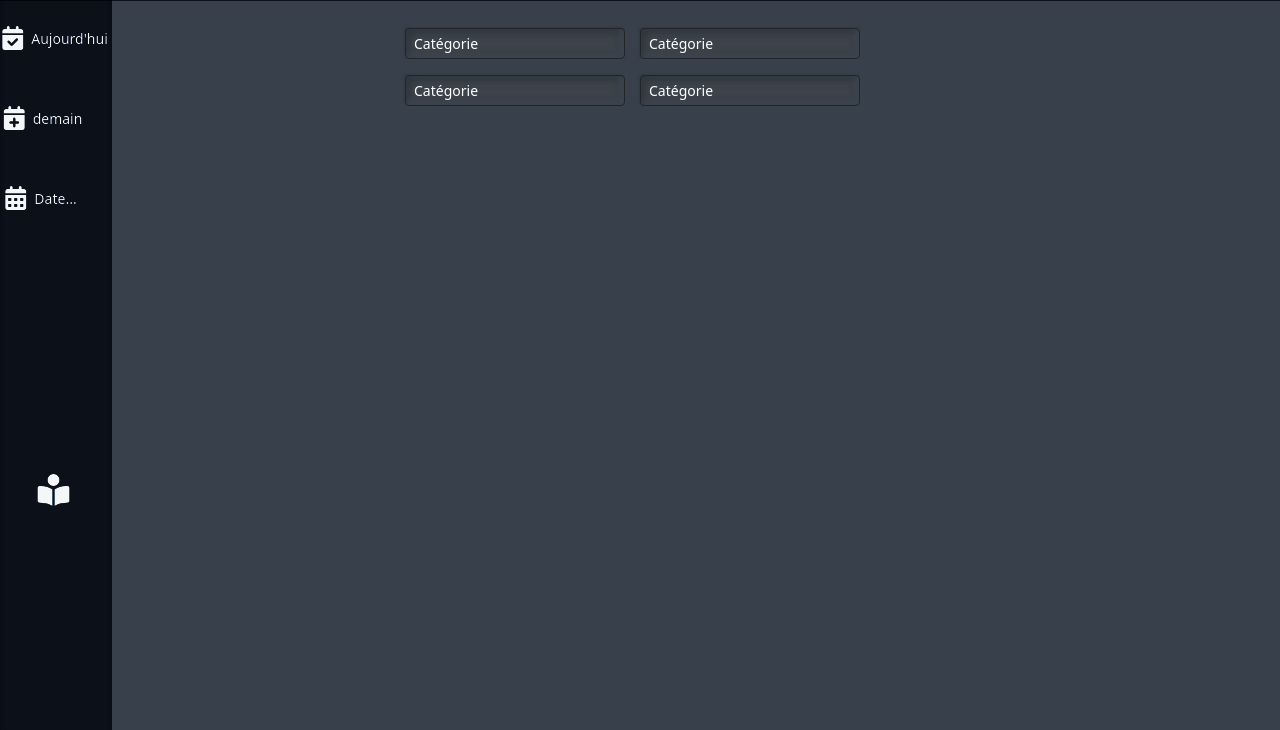
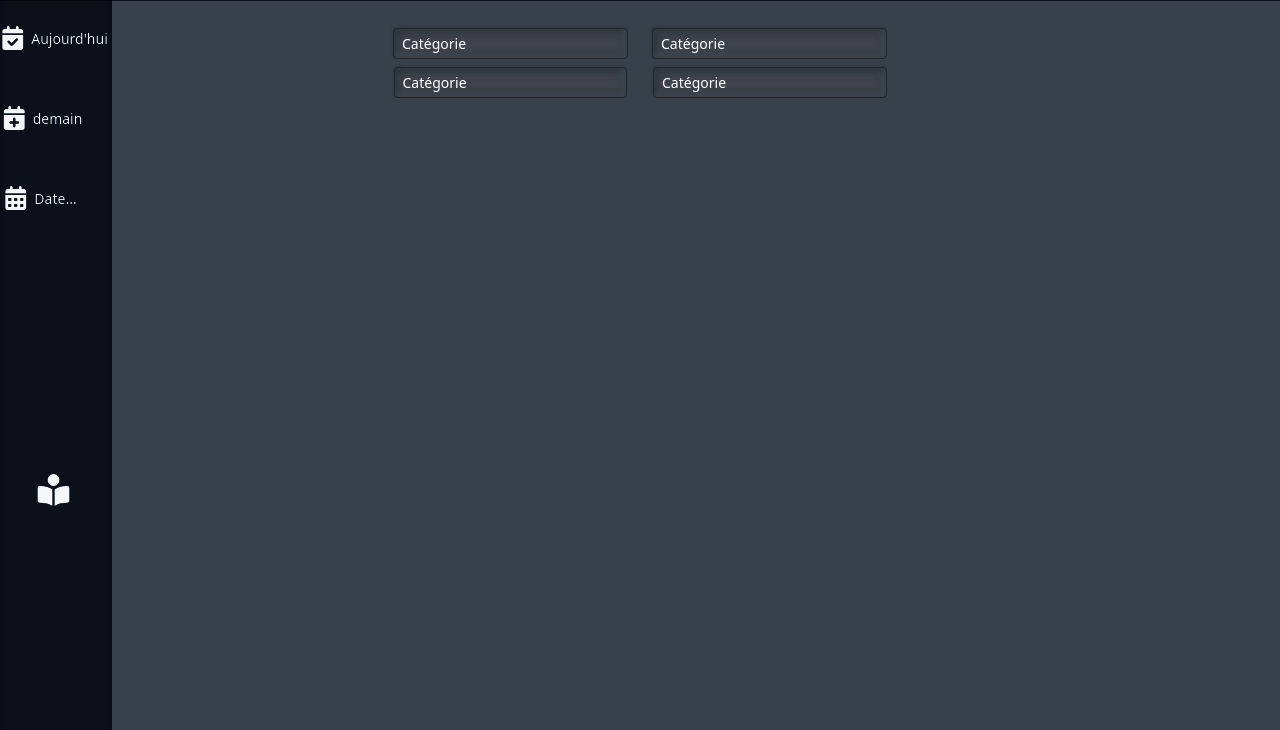
Before and after one commit to Darkheadbanger/todolist_alone, a website built with webpack: page index.html in a window 1280 px wide. Shown: the part 70-800 px from the top of the page. Built offline with nearby package versions, Linux system fonts and the light colour scheme.

Commit message:
add input done

```diff
--- a/index.html
+++ b/index.html
@@ -108,44 +108,14 @@
         </div>
       </nav>
     </header>
+
     <section>
-      <div class="container">
-        <form action="">
-          <div class=" d-flex flex-column mt-5">
-            <div class="d-flex mb-3">
+      <form class="container" action="">
+        <div class="row mt-5">
+          <div class="col">
             <input
               type="text"
-                class="form-control col form-control-sm w-25 mr-sm-1 border border-dark rounded input-top input-top__shadow input-top--bg-color"
-                autocomplete="search-keyword-suggestions"
-                maxlength="500"
-                aria-hidden="true"
-                value=""
-                placeholder="Catégorie"
-              />
-              <input
-                type="text"
-                class="form-control col form-control-sm w-25 mr-sm-1 border border-dark rounded input-top input-top__shadow input-top--bg-color"
-                autocomplete="search-keyword-suggestions"
-                maxlength="500"
-                aria-hidden="true"
-                value=""
-                placeholder="Catégorie"
-              />
-              <!-- <button class="button">Ajouter</button> -->
-            </div>
-            <div class="d-flex">
-              <input
-                type="text"
-                class="form-control col form-control-sm w-25 mr-sm-1 border border-dark rounded input-top input-top__shadow input-top--bg-color"
-                autocomplete="search-keyword-suggestions"
-                maxlength="500"
-                aria-hidden="true"
-                value=""
-                placeholder="Catégorie"
-              />
-              <input
-                type="text"
-                class="form-control col form-control-sm w-25 mr-sm-1 border border-dark rounded input-top input-top__shadow input-top--bg-color"
+              class="form-control form-control-sm border border-dark rounded input-top input-top__shadow input-top--bg-color"
               autocomplete="search-keyword-suggestions"
               maxlength="500"
               aria-hidden="true"
@@ -153,6 +123,43 @@
               placeholder="Catégorie"
             />
           </div>
+          <div class="col">
+            <input
+              type="text"
+              class="form-control form-control-sm border border-dark rounded input-top input-top__shadow input-top--bg-color"
+              autocomplete="search-keyword-suggestions"
+              maxlength="500"
+              aria-hidden="true"
+              value=""
+              placeholder="Catégorie"
+            />
+          </div>
+        </div>
+        <div class="row mt-2">
+          <div class="col ms-4">
+            <input
+              type="text"
+              class="form-control form-control-sm border w-custom-description m-custom-description border-dark rounded input-top input-top__shadow input-top--bg-color"
+              autocomplete="search-keyword-suggestions"
+              maxlength="500"
+              aria-hidden="true"
+              value=""
+              placeholder="Catégorie"
+            />
+          </div>
+          <div class="col ">
+            <input
+              type="text"
+              class="form-control form-control-sm border w-custom-quantity m-custom-quantity border-dark rounded input-top input-top__shadow input-top--bg-color"
+              autocomplete="search-keyword-suggestions"
+              maxlength="500"
+              aria-hidden="true"
+              value=""
+              placeholder="Catégorie"
+            />
+          </div>
+
+          <!-- <button class="button">Ajouter</button> -->
 
           <ul>
             <!-- <li>
@@ -164,7 +171,6 @@
           </ul>
         </div>
       </form>
-      </div>
     </section>
   </body>
 </html>
--- a/src/style/scss/pages/form-search.scss
+++ b/src/style/scss/pages/form-search.scss
@@ -1,6 +1,5 @@
 // Input pour chercher
-div {
-  div {
+
 form {
   .input-top {
     &::placeholder {
@@ -24,5 +23,3 @@ div {
     }
   }
 }
-  }
-}
```
Lines whose indentation alone changed are shown as unchanged.
